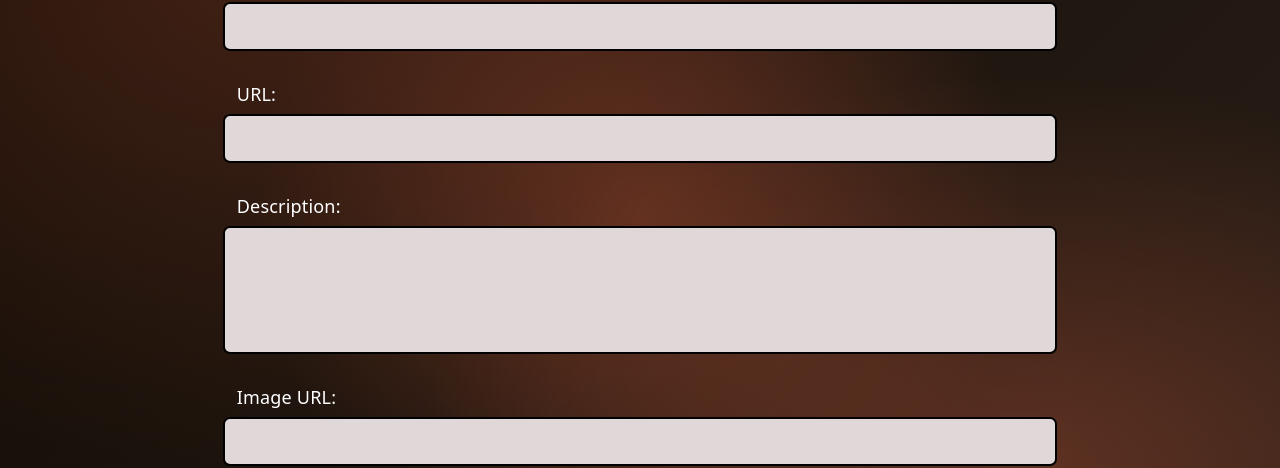
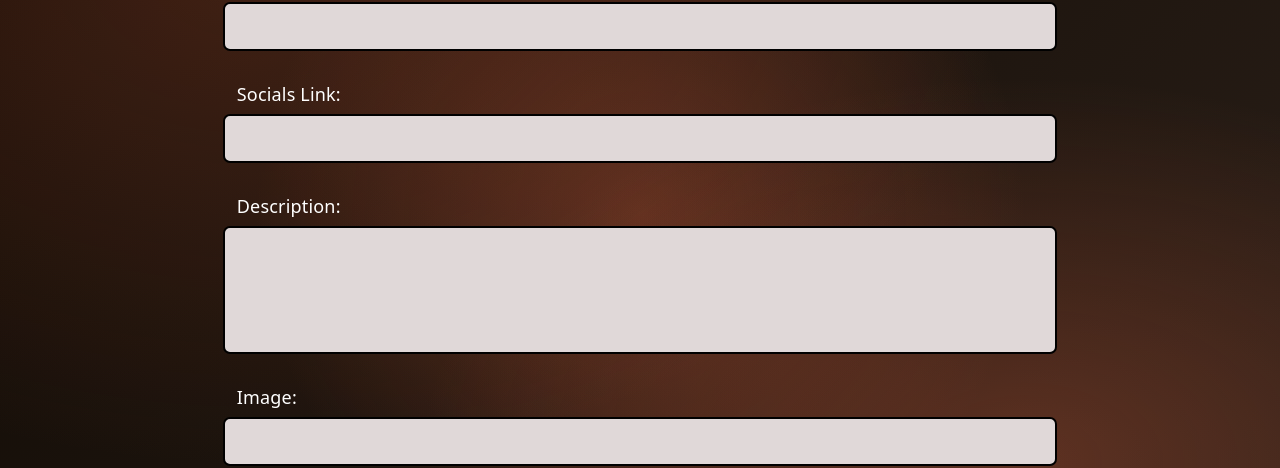
Before and after one commit to thetireddude/codepath-web103-prework, a React (Vite) app: page /add in a window 1280 px wide. Shown: the part 225-693 px from the top of the page. Built offline with nearby package versions, Linux system fonts and the light colour scheme; no server answers; the database is empty.

Commit message:
feat: update form input field labels

```diff
--- a/src/pages/AddCreator.jsx
+++ b/src/pages/AddCreator.jsx
@@ -49,7 +49,7 @@ export default function AddCreator() {
                     <input ref={nameRef}type="text" id="name" name="name"/>
                 </div>
                 <div className={styles.field}>
-                    <label htmlFor="url">URL:</label>
+                    <label htmlFor="url">Socials Link:</label>
                     <input ref={urlRef} type="text" id="url" name="url"/>
                 </div>
                 <div className={`${styles.field} ${styles.textarea}`}>
@@ -57,7 +57,7 @@ export default function AddCreator() {
                     <textarea ref={descRef} id="description" name="description" rows='5' cols='40'/>
                 </div>
                 <div className={styles.field}>
-                    <label htmlFor="imageURL">Image URL:</label>
+                    <label htmlFor="imageURL">Image:</label>
                     <input ref={imageRef} type="text" id="imageURL" name="imageURL"/>
                 </div>
             </div>
--- a/src/pages/EditCreator.jsx
+++ b/src/pages/EditCreator.jsx
@@ -73,7 +73,7 @@ export default function EditCreator() {
                     <input ref={nameRef}type="text" id="name" name="name"/>
                 </div>
                 <div className={styles.field}>
-                    <label htmlFor="url">URL:</label>
+                    <label htmlFor="url">Socials Link:</label>
                     <input ref={urlRef} type="text" id="url" name="url"/>
                 </div>
                 <div className={`${styles.field} ${styles.textarea}`}>
@@ -81,7 +81,7 @@ export default function EditCreator() {
                     <textarea ref={descRef} id="description" name="description" rows='5' cols='40'/>
                 </div>
                 <div className={styles.field}>
-                    <label htmlFor="imageURL">Image URL:</label>
+                    <label htmlFor="imageURL">Image:</label>
                     <input ref={imageRef} type="text" id="imageURL" name="imageURL"/>
                 </div>
             </div>
```
